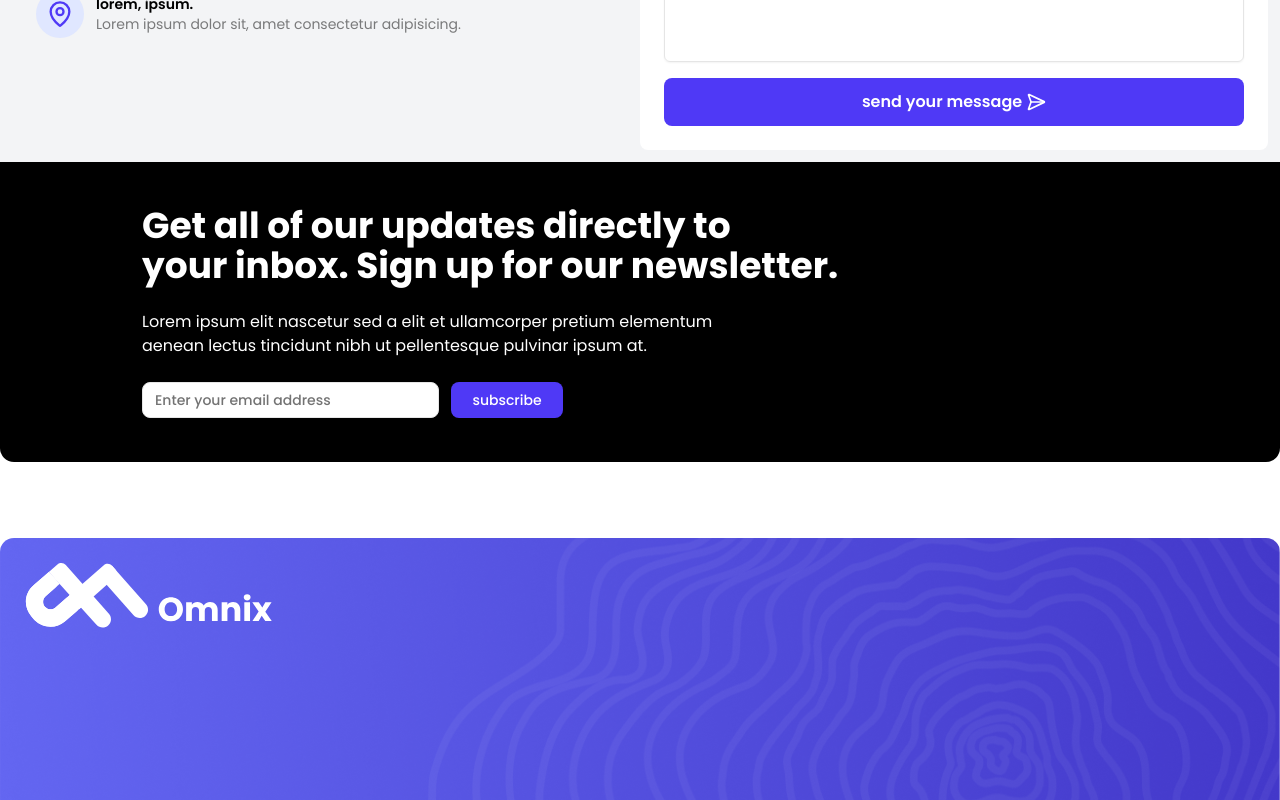
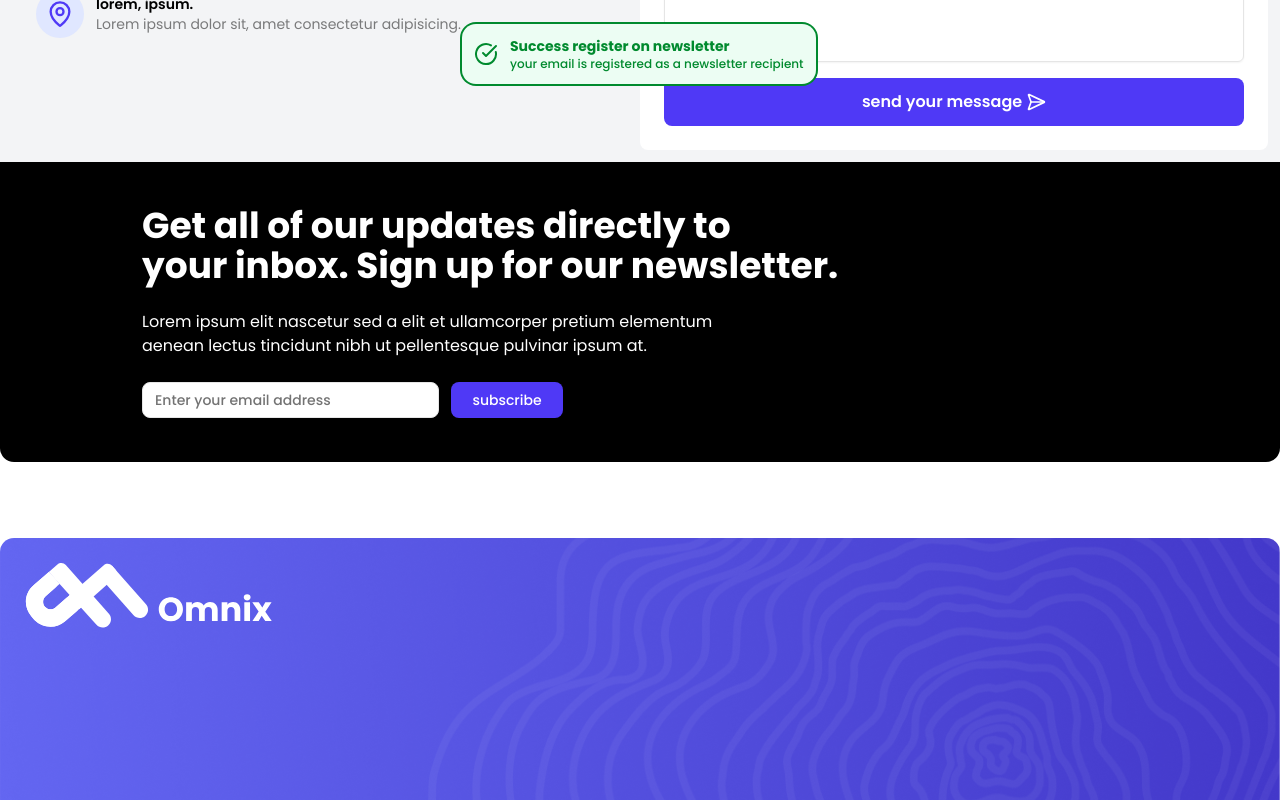
Before and after one commit to farismaulanaari-stack/omnix, a Next.js app: page /contact-us in a window 1280 px wide. Both pictures are taken after typing "name@example.com" into the empty fields and a click on the button "subscribe". Shown: the part 650-1450 px from the top of the page. Built offline with nearby package versions, Linux system fonts and the light colour scheme.

Commit message:
feat: implement custom hook useLoading on newsletter component

```diff
--- a/src/app/layout.tsx
+++ b/src/app/layout.tsx
@@ -5,10 +5,13 @@ import type { Metadata } from "next";
 import { Poppins } from "next/font/google";
 import "./globals.css";
 
+import { Toaster } from "sonner";
+import { CircleCheckBig } from "lucide-react";
+
 const poppins = Poppins({
   subsets: ["latin"],
   weight: ["100", "200", "300", "400", "500", "600", "700", "800", "900"],
-})
+});
 export const metadata: Metadata = {
   title: "Create Next App",
   description: "Generated by create next app",
@@ -21,11 +24,24 @@ export default function RootLayout({
 }>) {
   return (
     <html lang="en">
-      <body
-        className={`${poppins.className} antialiased`}
-      >
+      <body className={`${poppins.className} antialiased`}>
         <SiteHeader />
         {children}
+        <Toaster
+          position="top-center"
+          richColors
+          icons={{
+            success: <CircleCheckBig />,
+          }}
+          toastOptions={{
+            unstyled: true,
+            classNames: {
+              toast: `display flex flex-row items-center p-3 rounded-xl ring-2 gap-3 ${poppins.className}`,
+              title: "font-bold text-sm",
+              description: "text-xs font-medium",
+            },
+          }}
+        />
         <SiteFooter />
       </body>
     </html>
--- a/src/components/Newsletter/newsletter.tsx
+++ b/src/components/Newsletter/newsletter.tsx
@@ -3,6 +3,7 @@
 import { useLoading } from "@/hooks/use-loading";
 import { cn } from "@/lib/utils";
 
+import { toast } from "sonner";
 import { Input } from "../ui/input";
 import { Button } from "../ui/button";
 
@@ -22,6 +23,13 @@ export function NewsletterComponent({ className }: NewsLetterProps) {
   const onSubmit: SubmitHandler<NewsLetterData> = (data) => {
     if (isValid) resetField("email_address");
     console.log(data);
+    toast.success("Success register on newsletter", {
+      description: "your email is registered as a newsletter recipient",
+      classNames: {
+        title: "font-bold",
+        description: "font-medium",
+      },
+    });
   };
 
   // useLoading returns { isLoading, trigger }
```
